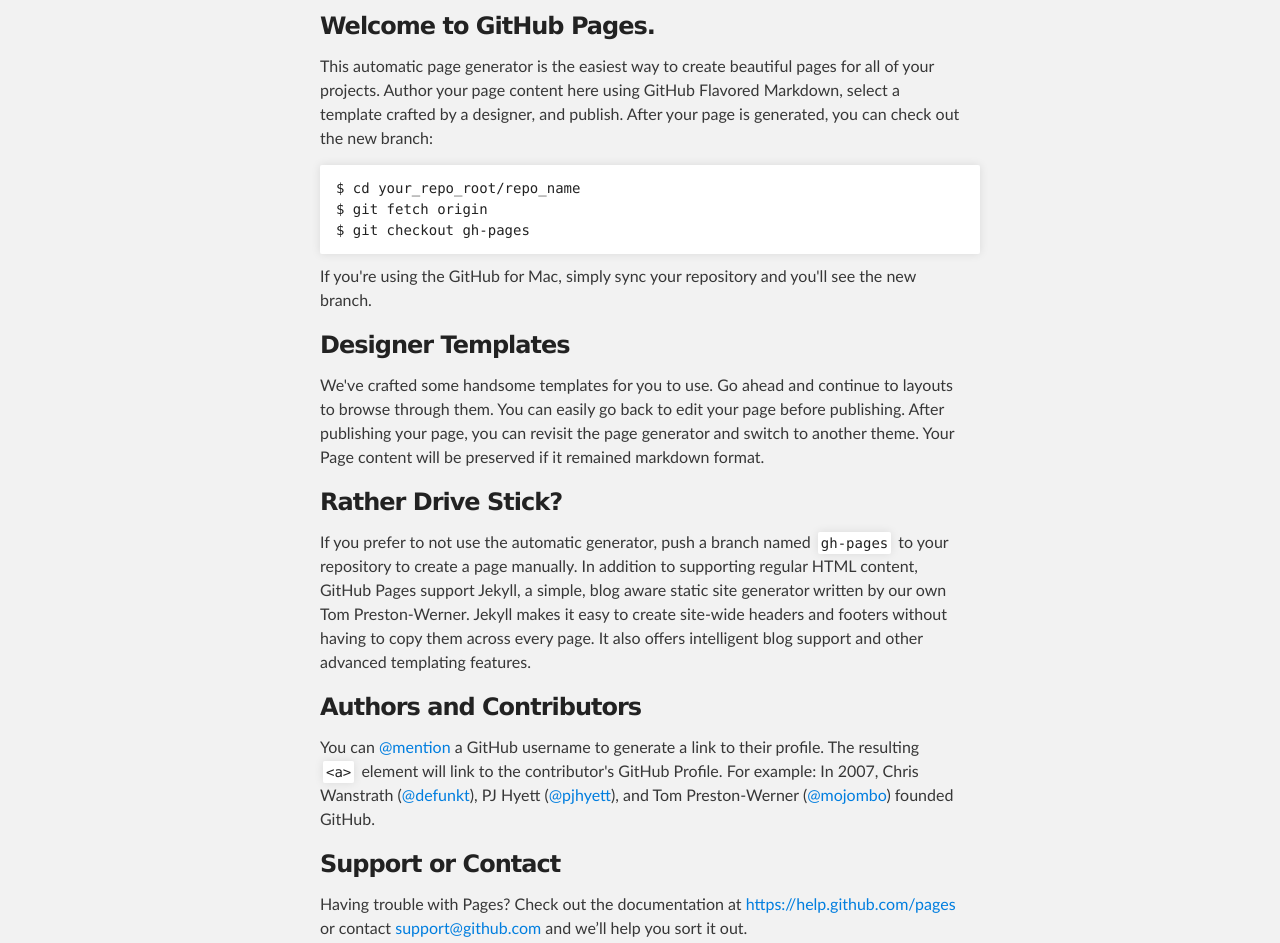
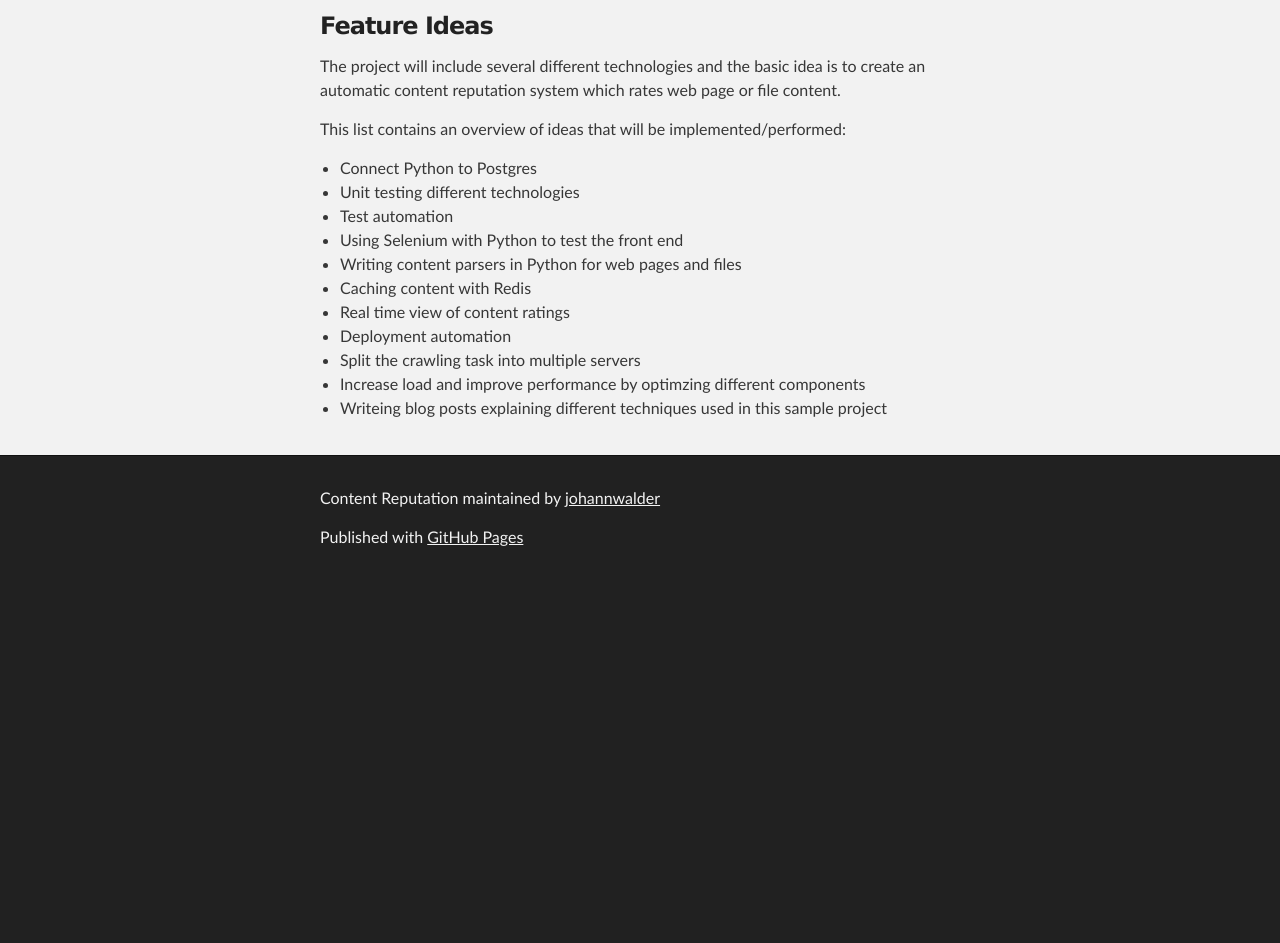
Before and after one commit to johannwalder/content-reputation, a plain HTML site: page index.html in a window 1280 px wide. Shown: the part 288-1231 px from the top of the page. After the commit the page ends 872 px from the top, so only its background shows below. Drawn offline with Linux system fonts and the light colour scheme.

Commit message:
Updated project description with more details

```diff
--- a/index.html
+++ b/index.html
@@ -32,36 +32,28 @@
     <div id="main_content_wrap" class="outer">
       <section id="main_content" class="inner">
         <h3>
-<a id="welcome-to-github-pages" class="anchor" href="#welcome-to-github-pages" aria-hidden="true"><span class="octicon octicon-link"></span></a>Welcome to GitHub Pages.</h3>
+<a id="welcome-to-github-pages" class="anchor" href="#welcome-to-github-pages" aria-hidden="true"><span class="octicon octicon-link"></span></a>Feature Ideas</h3>
 
-<p>This automatic page generator is the easiest way to create beautiful pages for all of your projects. Author your page content here using GitHub Flavored Markdown, select a template crafted by a designer, and publish. After your page is generated, you can check out the new branch:</p>
+<p>The project will include several different technologies and the basic idea is to create
+an automatic content reputation system which rates web page or file content.
 
-<pre><code>$ cd your_repo_root/repo_name
-$ git fetch origin
-$ git checkout gh-pages
-</code></pre>
+</p>
+<p>This list contains an overview of ideas that will be implemented/performed:</p>
 
-<p>If you're using the GitHub for Mac, simply sync your repository and you'll see the new branch.</p>
+<ul>
+  <li>Connect Python to Postgres</li>
+  <li>Unit testing different technologies</li>
+  <li>Test automation</li>
+  <li>Using Selenium with Python to test the front end</li>
+  <li>Writing content parsers in Python for web pages and files</li>
+  <li>Caching content with Redis</li>
+  <li>Real time view of content ratings</li>
+  <li>Deployment automation</li>
+  <li>Split the crawling task into multiple servers</li>
+  <li>Increase load and improve performance by optimzing different components</li>
+  <li>Writeing blog posts explaining different techniques used in this sample project</li>
+</ul>
 
-<h3>
-<a id="designer-templates" class="anchor" href="#designer-templates" aria-hidden="true"><span class="octicon octicon-link"></span></a>Designer Templates</h3>
-
-<p>We've crafted some handsome templates for you to use. Go ahead and continue to layouts to browse through them. You can easily go back to edit your page before publishing. After publishing your page, you can revisit the page generator and switch to another theme. Your Page content will be preserved if it remained markdown format.</p>
-
-<h3>
-<a id="rather-drive-stick" class="anchor" href="#rather-drive-stick" aria-hidden="true"><span class="octicon octicon-link"></span></a>Rather Drive Stick?</h3>
-
-<p>If you prefer to not use the automatic generator, push a branch named <code>gh-pages</code> to your repository to create a page manually. In addition to supporting regular HTML content, GitHub Pages support Jekyll, a simple, blog aware static site generator written by our own Tom Preston-Werner. Jekyll makes it easy to create site-wide headers and footers without having to copy them across every page. It also offers intelligent blog support and other advanced templating features.</p>
-
-<h3>
-<a id="authors-and-contributors" class="anchor" href="#authors-and-contributors" aria-hidden="true"><span class="octicon octicon-link"></span></a>Authors and Contributors</h3>
-
-<p>You can <a href="https://github.com/blog/821" class="user-mention">@mention</a> a GitHub username to generate a link to their profile. The resulting <code>&lt;a&gt;</code> element will link to the contributor's GitHub Profile. For example: In 2007, Chris Wanstrath (<a href="https://github.com/defunkt" class="user-mention">@defunkt</a>), PJ Hyett (<a href="https://github.com/pjhyett" class="user-mention">@pjhyett</a>), and Tom Preston-Werner (<a href="https://github.com/mojombo" class="user-mention">@mojombo</a>) founded GitHub.</p>
-
-<h3>
-<a id="support-or-contact" class="anchor" href="#support-or-contact" aria-hidden="true"><span class="octicon octicon-link"></span></a>Support or Contact</h3>
-
-<p>Having trouble with Pages? Check out the documentation at <a href="https://help.github.com/pages">https://help.github.com/pages</a> or contact <a href="mailto:support@github.com">support@github.com</a> and we’ll help you sort it out.</p>
       </section>
     </div>
 
```
